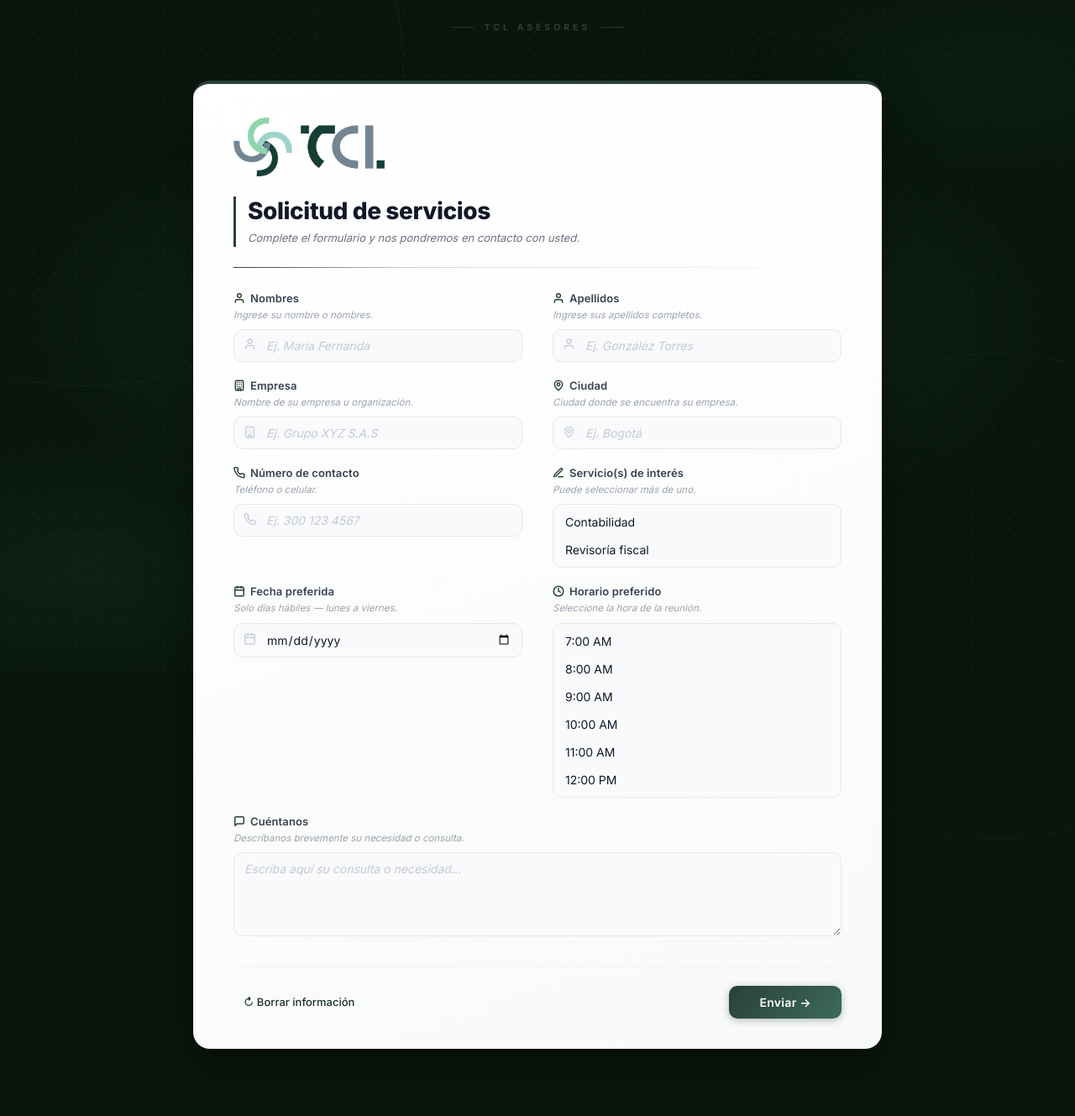
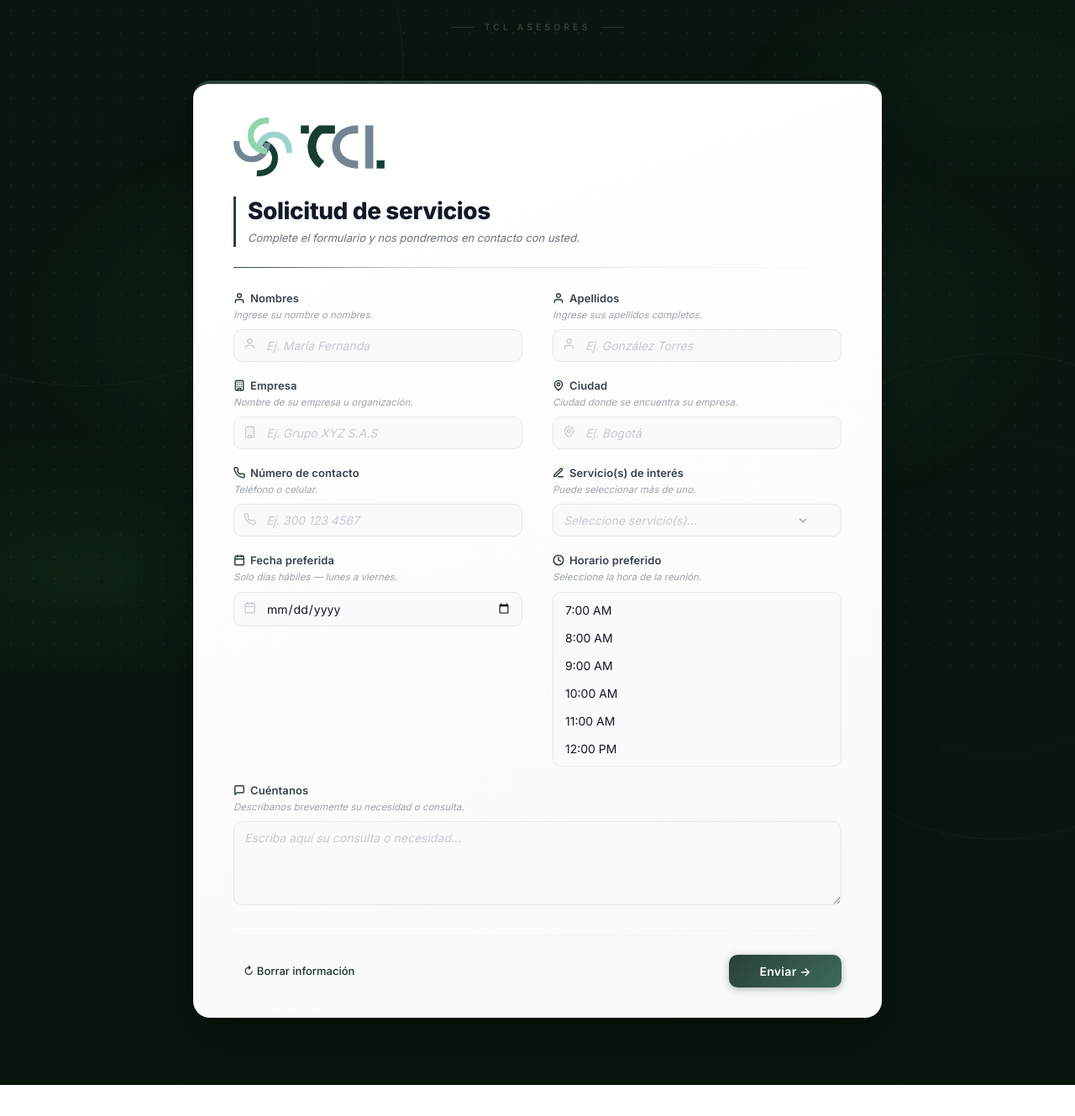
Before and after one commit to IA-TCL/Tcl-Servicios, a FastAPI app: page /form in a window 1280 px wide. Shown: the whole page at 84% size. After the commit the page ends 1292 px from the top, so only its background shows below. Run offline with FastAPI, Linux system fonts and the light colour scheme.

Commit message:
feat: servicio de interes como dropdown desplegable multi-select

```diff
--- a/templates/form.html
+++ b/templates/form.html
@@ -216,8 +216,7 @@
         }
         .date-error.visible { display: block; }
 
-        /* Select en modo lista (servicios y hora) */
-        .field select[multiple],
+        /* Select lista (hora) */
         .field select[size] {
             width: 100%;
             border: 1.5px solid #e5e7eb;
@@ -231,25 +230,77 @@
             cursor: pointer;
             outline: none;
         }
-        .field select[multiple]:focus,
         .field select[size]:focus {
             border-color: #2A4038;
             background: #fff;
             box-shadow: 0 0 0 3px rgba(42,64,56,.1);
         }
-        .field select[multiple] option,
-        .field select[size] option {
-            padding: 8px 14px;
+        .field select[size] option { padding: 8px 14px; cursor: pointer; }
+        .field select[size] option:checked { background: #2A4038; color: #fff; }
+
+        /* Multi-select desplegable (servicios) */
+        .multi-select { position: relative; }
+
+        .multi-trigger {
+            width: 100%;
+            padding: 10px 38px 10px 12px;
+            font-size: 14px; font-family: inherit;
+            border: 1.5px solid #e5e7eb; border-radius: 10px;
+            color: #111827; background: #f9fafb;
+            text-align: left; cursor: pointer;
+            transition: border-color .2s, box-shadow .2s, background .2s;
+            display: flex; align-items: center; justify-content: space-between;
+            gap: 8px;
+        }
+        .multi-trigger:hover { border-color: #c8ced8; background: #fff; }
+        .multi-trigger.open {
+            border-color: #2A4038; background: #fff;
+            box-shadow: 0 0 0 3px rgba(42,64,56,.1);
+        }
+        .multi-trigger-label { flex: 1; font-size: 14px; color: #111827; }
+        .multi-trigger-label.placeholder { color: #c4c9d4; font-style: italic; }
+        .multi-trigger-chevron {
+            flex-shrink: 0; color: #9ca3af;
+            transition: transform .2s;
+        }
+        .multi-trigger.open .multi-trigger-chevron { transform: rotate(180deg); }
+
+        .multi-dropdown {
+            display: none;
+            position: absolute; top: calc(100% + 6px); left: 0; right: 0;
+            background: #fff;
+            border: 1.5px solid #e5e7eb; border-radius: 10px;
+            box-shadow: 0 8px 24px rgba(0,0,0,.12);
+            z-index: 10; overflow: hidden;
+        }
+        .multi-dropdown.open { display: block; }
+
+        .multi-option {
+            display: flex; align-items: center; gap: 10px;
+            padding: 11px 14px;
+            font-size: 14px; color: #374151;
             cursor: pointer;
+            transition: background .15s;
+            user-select: none;
         }
-        .field select[multiple] option:checked,
-        .field select[size] option:checked {
-            background: #2A4038;
-            color: #fff;
+        .multi-option:not(:last-child) { border-bottom: 1px solid #f3f4f6; }
+        .multi-option:hover { background: #f8faf9; }
+        .multi-option input[type="checkbox"] { display: none; }
+        .multi-checkbox {
+            width: 17px; height: 17px; flex-shrink: 0;
+            border: 1.5px solid #d1d5db; border-radius: 5px;
+            background: #fff; display: flex; align-items: center; justify-content: center;
+            transition: all .15s;
         }
-        .field select[multiple] option:hover,
-        .field select[size] option:hover {
-            background: #f0fdf4;
+        .multi-option.checked .multi-checkbox {
+            background: #2A4038; border-color: #2A4038;
+        }
+        .multi-option.checked .multi-checkbox::after {
+            content: '';
+            width: 9px; height: 5px;
+            border-left: 2px solid #fff; border-bottom: 2px solid #fff;
+            transform: rotate(-45deg) translateY(-1px);
+            display: block;
         }
 
         .checkboxes-wrap { display: flex; flex-wrap: wrap; gap: 10px; margin-top: 4px; }
@@ -413,15 +464,29 @@
 
                 <!-- Servicio(s) de interés -->
                 <div class="field col-3">
-                    <label for="servicios">
+                    <label>
                         <svg width="14" height="14" viewBox="0 0 24 24" fill="none" stroke="currentColor" stroke-width="2.5" stroke-linecap="round" stroke-linejoin="round"><path d="M12 20h9"/><path d="M16.5 3.5a2.121 2.121 0 0 1 3 3L7 19l-4 1 1-4L16.5 3.5z"/></svg>
                         Servicio(s) de interés
                     </label>
                     <p class="hint">Puede seleccionar más de uno.</p>
-                    <select id="servicios" name="servicios" multiple size="2" required>
-                        <option value="Contabilidad">Contabilidad</option>
-                        <option value="Revisoría fiscal">Revisoría fiscal</option>
-                    </select>
+                    <div class="multi-select" id="servicios-wrap">
+                        <button type="button" class="multi-trigger" id="servicios-trigger">
+                            <span class="multi-trigger-label placeholder" id="servicios-label">Seleccione servicio(s)...</span>
+                            <svg class="multi-trigger-chevron" width="14" height="14" viewBox="0 0 24 24" fill="none" stroke="currentColor" stroke-width="2.5" stroke-linecap="round" stroke-linejoin="round"><polyline points="6 9 12 15 18 9"/></svg>
+                        </button>
+                        <div class="multi-dropdown" id="servicios-dropdown">
+                            <label class="multi-option" data-value="Contabilidad">
+                                <input type="checkbox" value="Contabilidad">
+                                <span class="multi-checkbox"></span>
+                                Contabilidad
+                            </label>
+                            <label class="multi-option" data-value="Revisoría fiscal">
+                                <input type="checkbox" value="Revisoría fiscal">
+                                <span class="multi-checkbox"></span>
+                                Revisoría fiscal
+                            </label>
+                        </div>
+                    </div>
                 </div>
 
                 <!-- Fecha preferida -->
@@ -514,18 +579,59 @@
             }
         });
 
+        // Multi-select desplegable (servicios)
+        var trigger = document.getElementById('servicios-trigger');
+        var dropdown = document.getElementById('servicios-dropdown');
+        var labelEl = document.getElementById('servicios-label');
+
+        function updateServiciosLabel() {
+            var checked = dropdown.querySelectorAll('input[type="checkbox"]:checked');
+            if (checked.length === 0) {
+                labelEl.textContent = 'Seleccione servicio(s)...';
+                labelEl.classList.add('placeholder');
+            } else {
+                labelEl.textContent = Array.from(checked).map(function(c) { return c.value; }).join(', ');
+                labelEl.classList.remove('placeholder');
+            }
+        }
+
+        trigger.addEventListener('click', function(e) {
+            e.stopPropagation();
+            var isOpen = dropdown.classList.toggle('open');
+            trigger.classList.toggle('open', isOpen);
+        });
+
+        dropdown.querySelectorAll('.multi-option').forEach(function(opt) {
+            opt.addEventListener('click', function(e) {
+                e.stopPropagation();
+                var cb = this.querySelector('input[type="checkbox"]');
+                cb.checked = !cb.checked;
+                this.classList.toggle('checked', cb.checked);
+                updateServiciosLabel();
+            });
+        });
+
+        document.addEventListener('click', function() {
+            dropdown.classList.remove('open');
+            trigger.classList.remove('open');
+        });
+
         // Limpiar formulario
         document.getElementById('btn-clear').addEventListener('click', function() {
             document.getElementById('main-form').reset();
+            dropdown.querySelectorAll('.multi-option').forEach(function(o) {
+                o.classList.remove('checked');
+                o.querySelector('input').checked = false;
+            });
+            updateServiciosLabel();
             badge.classList.remove('visible');
             dateError.classList.remove('visible');
         });
 
         // Validar al enviar
         document.getElementById('main-form').addEventListener('submit', function(e) {
-            var serviciosEl = document.getElementById('servicios');
-            var seleccionados = Array.from(serviciosEl.selectedOptions);
-            if (seleccionados.length === 0) {
+            var checked = dropdown.querySelectorAll('input[type="checkbox"]:checked');
+            if (checked.length === 0) {
                 e.preventDefault();
                 alert('Por favor seleccione al menos un servicio de interés.');
                 return;
@@ -535,6 +641,14 @@
                 alert('Por favor seleccione un horario preferido.');
                 return;
             }
+            // Agregar inputs hidden para cada servicio seleccionado
+            var form = document.getElementById('main-form');
+            form.querySelectorAll('input[name="servicios"]').forEach(function(i) { i.remove(); });
+            checked.forEach(function(cb) {
+                var inp = document.createElement('input');
+                inp.type = 'hidden'; inp.name = 'servicios'; inp.value = cb.value;
+                form.appendChild(inp);
+            });
             var btn = document.getElementById('btn-submit');
             btn.disabled = true;
             btn.textContent = 'Enviando…';
```
